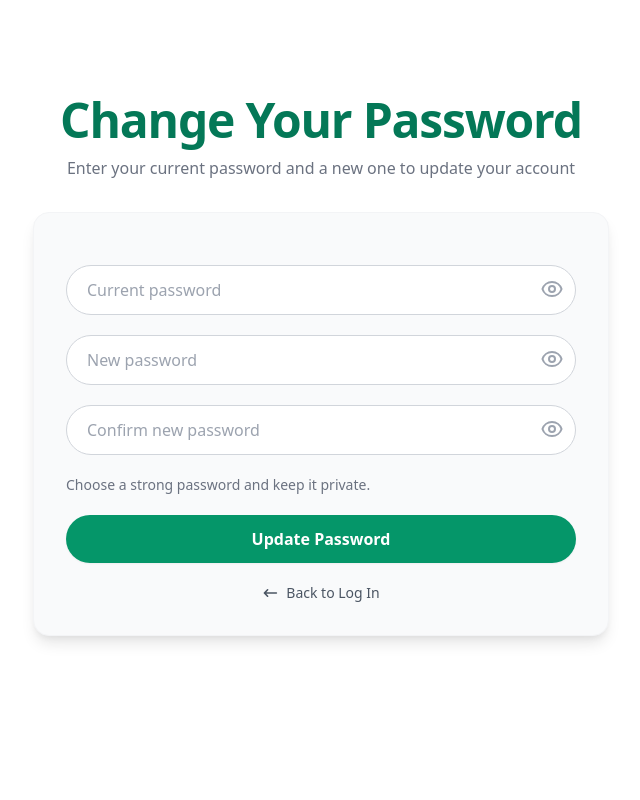
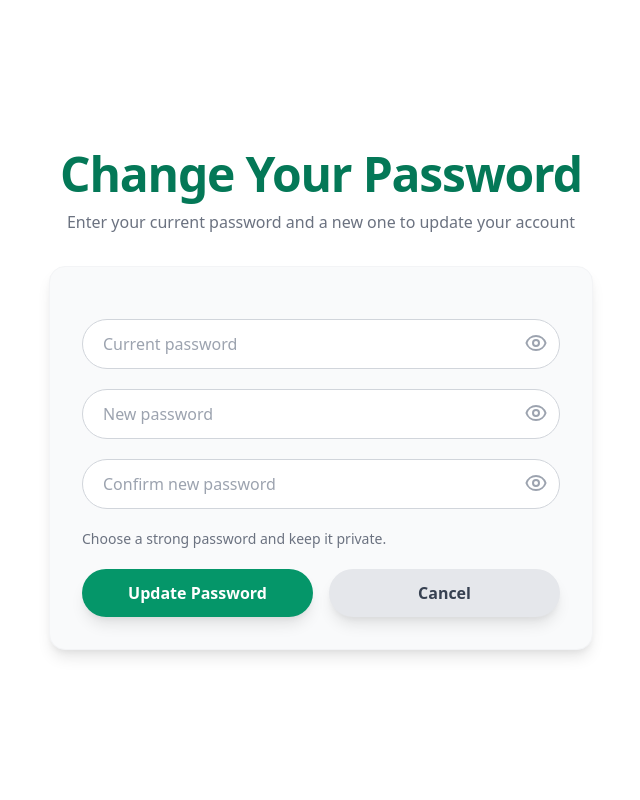
Before and after one commit to 09078270504/EDMS, a Django app: page /change-password/ in a window 1280 px wide. Shown: the whole page, without its empty margins (319-959 px from the left). Run offline with Django 5.2, Linux system fonts and the light colour scheme; the visitor is signed in with stand-in values (Sample User, id 1); data that the repository does not hold is empty; some libraries are stand-ins or nearby versions.

Commit message:
fix(change_password): fixed the layout

```diff
--- a/webocr/templates/auth/change_password.html
+++ b/webocr/templates/auth/change_password.html
@@ -4,7 +4,8 @@
 {% block content %}
 <link rel="stylesheet" href="{% static 'css/change_password.css' %}">
 <script src="{% static 'js/change_password.js' %}" defer></script>
-<div class="min-h-[70vh] flex flex-col items-center justify-start pt-16">
+<div class="fixed inset-0 flex items-center justify-center bg-white">
+  <div class="w-full max-w-xl px-4">
     <!-- Hero -->
     <div class="text-center mb-8">
       <h1 class="text-4xl sm:text-5xl font-extrabold tracking-tight text-green-700">
@@ -17,7 +18,7 @@
 
     <!-- Message bubbles -->
     {% if messages %}
-    <div class="w-full max-w-xl mb-4">
+      <div class="w-full mb-4">
         {% for message in messages %}
           <div class="mb-3 rounded-xl px-4 py-3 border
                       {% if message.tags == 'error' %}
@@ -28,11 +29,9 @@
             {{ message }}
           </div>
         {% endfor %}
-    </div>
       {% endif %}
 
       <!-- Card -->
-  <div class="w-full max-w-xl">
       <div class="rounded-2xl bg-gray-50 shadow-lg p-6 sm:p-8 border border-gray-100">
       <form method="POST" class="space-y-5">
         {% csrf_token %}
@@ -86,21 +85,18 @@
 
         <p class="text-sm text-gray-500">Choose a strong password and keep it private.</p>
 
+        <div class="flex space-x-4">
           <button type="submit"
-                class="w-full rounded-full bg-green-600 hover:bg-green-700 active:bg-green-800 text-white font-semibold
-                       px-6 py-3 transition shadow-sm focus:outline-none focus:ring-2 focus:ring-green-600 focus:ring-offset-0">
+                  class="flex-1 rounded-full bg-green-600 hover:bg-green-700 active:bg-green-800 text-white font-semibold
+                        px-6 py-3 transition shadow-lg hover:shadow-xl focus:outline-none focus:ring-2 focus:ring-green-600 focus:ring-offset-0">
             Update Password
           </button>
 
-        <div class="mt-2 flex justify-center">
-          <a href="{% url 'logout' %}?next={% url 'login' %}"
-            class="inline-flex items-center text-sm text-gray-600 hover:text-gray-800">
-            <svg class="mr-2 h-4 w-4" viewBox="0 0 20 20" fill="currentColor" aria-hidden="true">
-              <path fill-rule="evenodd"
-                    d="M7.707 14.707a1 1 0 01-1.414 0l-4-4a1 1 0 010-1.414l4-4a1 1 0 111.414 1.414L5.414 9H18a1 1 0 110 2H5.414l2.293 2.293a1 1 0 010 1.414z"
-                    clip-rule="evenodd"/>
-            </svg>
-            Back to Log In
+          <a href="{% url 'search_form' %}"
+             class="flex-1 rounded-full bg-gray-200 hover:bg-gray-300 active:bg-gray-400 text-gray-700 font-semibold
+                    px-6 py-3 transition shadow-lg hover:shadow-xl focus:outline-none focus:ring-2 focus:ring-gray-400 focus:ring-offset-0
+                    text-center inline-flex items-center justify-center">
+            Cancel
           </a>
         </div>
       </form>
```
Lines whose indentation alone changed are shown as unchanged.
